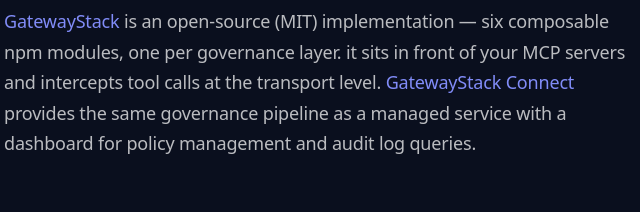
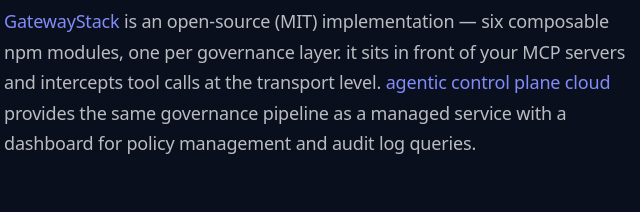
Before and after one commit to davidcrowe/mcpcontrolplane.com, a plain HTML site: page index.html in a window 1280 px wide. Shown: the part 4571-4783 px from the top of the page, 320-960 px from the left. Drawn offline with Linux system fonts and the light colour scheme.

Commit message:
update managed service link to agentic control plane cloud

```diff
--- a/index.html
+++ b/index.html
@@ -264,7 +264,7 @@
 
     <p>the architecture is what matters: six governance layers, executed in order, deny-by-default, with verified user identity flowing through the entire pipeline. start with identity verification — it's the foundation every other layer depends on — then add policy enforcement and audit logging. content safety and rate limiting come next as your compliance requirements grow.</p>
 
-    <p><a href="https://github.com/davidcrowe/gatewaystack">GatewayStack</a> is an open-source (MIT) implementation — six composable npm modules, one per governance layer. it sits in front of your MCP servers and intercepts tool calls at the transport level. <a href="https://connect.gatewaystack.com/login">GatewayStack Connect</a> provides the same governance pipeline as a managed service with a dashboard for policy management and audit log queries.</p>
+    <p><a href="https://github.com/davidcrowe/gatewaystack">GatewayStack</a> is an open-source (MIT) implementation — six composable npm modules, one per governance layer. it sits in front of your MCP servers and intercepts tool calls at the transport level. <a href="https://agenticcontrolplane.com/product">agentic control plane cloud</a> provides the same governance pipeline as a managed service with a dashboard for policy management and audit log queries.</p>
 
     <div class="footer">
       <p>written by <a href="https://reducibl.com">david crowe</a> · <a href="https://www.linkedin.com/in/mrdavidcrowe/">linkedin</a></p>
```
